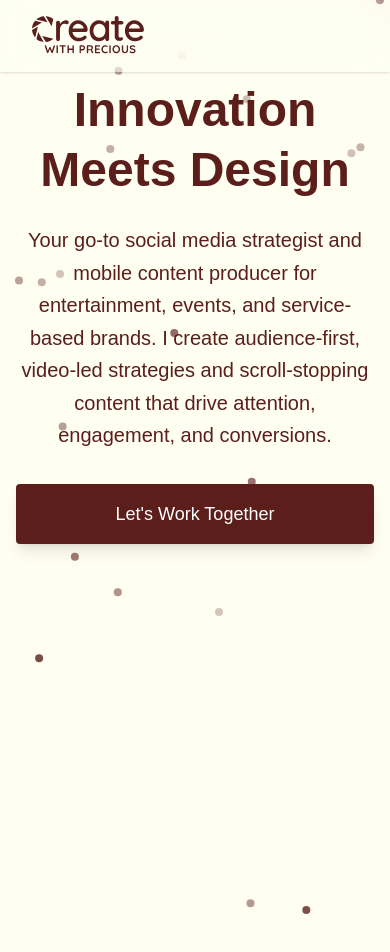
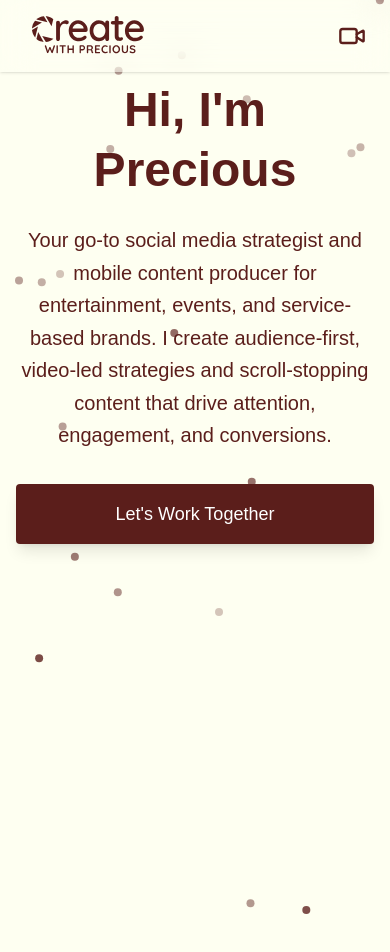
Before and after one commit to amarachi-nwokocha/Create-with-Precious, a Next.js app: page / in a window 390 px wide. Shown: the top 952 px of the page. Built offline with nearby package versions, Linux system fonts and the light colour scheme.

Commit message:
image issue

```diff
--- a/package.json
+++ b/package.json
@@ -10,6 +10,7 @@
   },
   "dependencies": {
     "framer-motion": "^12.16.0",
+    "lucide-react": "^0.513.0",
     "next": "15.3.3",
     "react": "^19.0.0",
     "react-dom": "^19.0.0",
--- a/src/app/components/Navbar.tsx
+++ b/src/app/components/Navbar.tsx
@@ -1,17 +1,55 @@
 'use client';
 
-import React from 'react';
-import { motion } from 'framer-motion';
+import React, { useState } from 'react';
+import { motion, AnimatePresence } from 'framer-motion';
 import Image from 'next/image';
+import { VideoIcon, X } from 'lucide-react';
+
+// Variants for nav animation
 const navVariants = {
     hidden: { y: -50, opacity: 0 },
     visible: { y: 0, opacity: 1, transition: { duration: 0.6, ease: 'easeOut' } },
 };
 
+// Variants for mobile menu container
+const menuVariants = {
+    hidden: { x: '100%', opacity: 0 },
+    visible: {
+        x: 0,
+        opacity: 1,
+        transition: {
+            type: 'spring',
+            stiffness: 50,
+            damping: 20,
+            when: 'beforeChildren',
+            staggerChildren: 0.1,
+        },
+    },
+    exit: {
+        x: '100%',
+        opacity: 0,
+        transition: {
+            type: 'spring',
+            stiffness: 50,
+            damping: 20,
+        },
+    },
+};
+
+// Each nav item animation
+const itemVariants = {
+    hidden: { opacity: 0, y: 20 },
+    visible: { opacity: 1, y: 0, transition: { duration: 0.3 } },
+};
+
 const navItems = ['Services', 'About', 'Portfolio', 'Contact'];
 
 const Navbar = () => {
+    const [isMenuOpen, setIsMenuOpen] = useState(false);
+
     return (
+        <>
+            {/* Top navbar */}
             <motion.nav
                 className="fixed top-0 left-0 w-full z-50 bg-white/10 backdrop-blur-lg shadow-sm"
                 variants={navVariants}
@@ -19,6 +57,7 @@ const Navbar = () => {
                 animate="visible"
             >
                 <div className="max-w-7xl mx-auto px-6 py-4 flex items-center justify-between">
+                    {/* Logo */}
                     <motion.h1
                         className="text-2xl font-bold text-[#5B1E1B]"
                         whileHover={{ scale: 1.05 }}
@@ -32,10 +71,10 @@ const Navbar = () => {
                                 priority
                             />
                         </div>
-
                     </motion.h1>
 
-                <ul className="hidden md:flex space-x-8 text-[#5B1E1B] font-medium">
+                    {/* Desktop nav */}
+                    <ul className="hidden md:flex space-x-8 text-xl text-[#5B1E1B] font-medium">
                         {navItems.map((item, index) => (
                             <motion.li
                                 key={index}
@@ -47,8 +86,52 @@ const Navbar = () => {
                             </motion.li>
                         ))}
                     </ul>
+
+                    {/* Mobile menu toggle */}
+                    <button
+                        className="md:hidden text-[#5B1E1B]"
+                        onClick={() => setIsMenuOpen(true)}
+                        aria-label="Open mobile menu"
+                    >
+                        <VideoIcon className="w-7 h-7" />
+                    </button>
                 </div>
             </motion.nav>
+
+            {/* Mobile menu */}
+            <AnimatePresence>
+                {isMenuOpen && (
+                    <motion.div
+                        className="fixed top-0 right-0 w-4/5 h-full bg-[#FEFFF1] shadow-2xl z-[999] p-6"
+                        initial="hidden"
+                        animate="visible"
+                        exit="exit"
+                        variants={menuVariants}
+                    >
+                        {/* Close button */}
+                        <div className="flex justify-end mb-8">
+                            <button onClick={() => setIsMenuOpen(false)} aria-label="Close menu">
+                                <X className="w-7 h-7 text-[#5B1E1B] hover:text-[#7d2b26] transition-colors duration-200" />
+                            </button>
+                        </div>
+
+                        {/* Nav Items */}
+                        <ul className="flex flex-col items-center justify-center space-y-6 text-xl font-semibold text-[#5B1E1B]">
+                            {navItems.map((item, index) => (
+                                <motion.li
+                                    key={index}
+                                    variants={itemVariants}
+                                    className="cursor-pointer hover:text-[#7d2b26] transition duration-300"
+                                    onClick={() => setIsMenuOpen(false)}
+                                >
+                                    {item}
+                                </motion.li>
+                            ))}
+                        </ul>
+                    </motion.div>
+                )}
+            </AnimatePresence>
+        </>
     );
 };
 
--- a/src/app/components/hero.tsx
+++ b/src/app/components/hero.tsx
@@ -138,11 +138,11 @@ const HeroSection = () => {
                 transition={{ duration: 0.8, delay: 0.2 }}
               >
                 <span className=" bg-clip-text text-[#5B1E1B]">
-                  Innovation
+                Hi, I&apos;m
                 </span>
                 <br />
                 <span className="text-[#5B1E1B]">
-                  Meets Design
+                Precious
                 </span>
               </motion.h1>
 
@@ -166,7 +166,7 @@ const HeroSection = () => {
                   whileHover="hover"
                   whileTap="tap"
                 >
-                  Let's Work Together
+                  Let&apos;s Work Together
                 </motion.button>
 
 
```
Also changed, not shown: 1 other file (tests, documents, lock files or other folders). Lines whose indentation alone changed are shown as unchanged.
